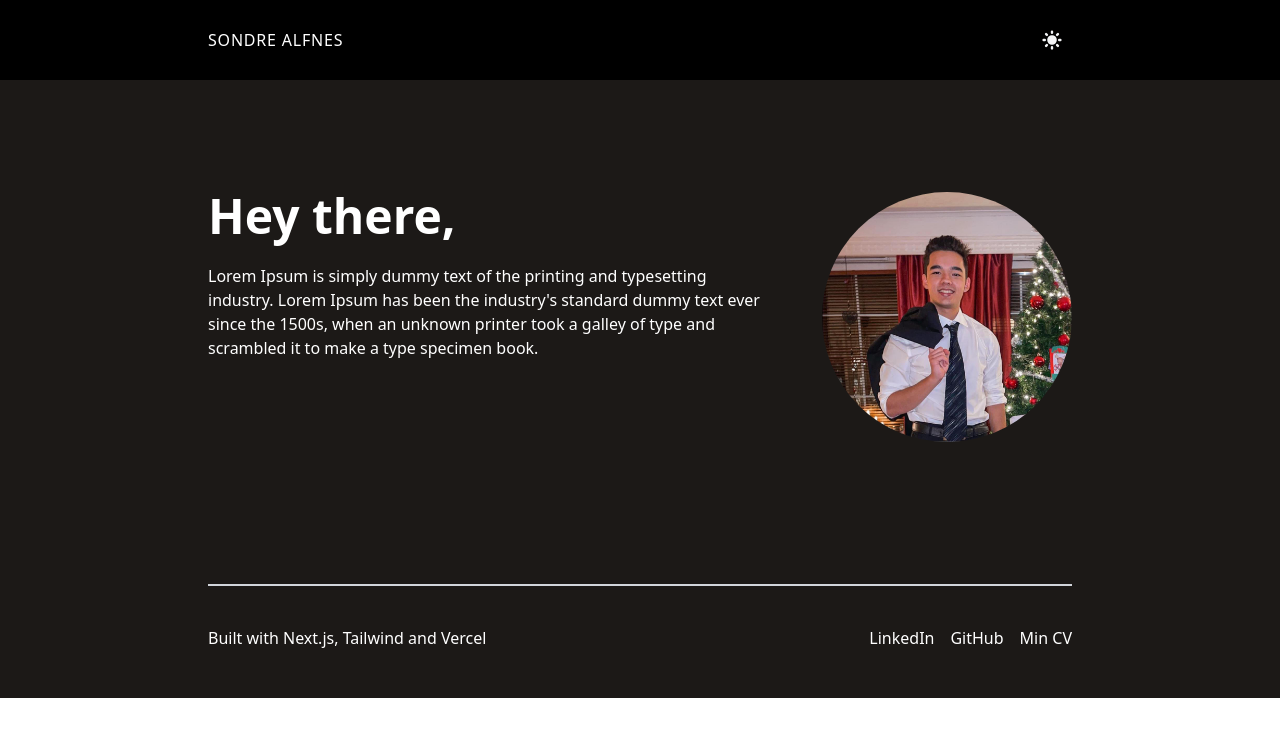
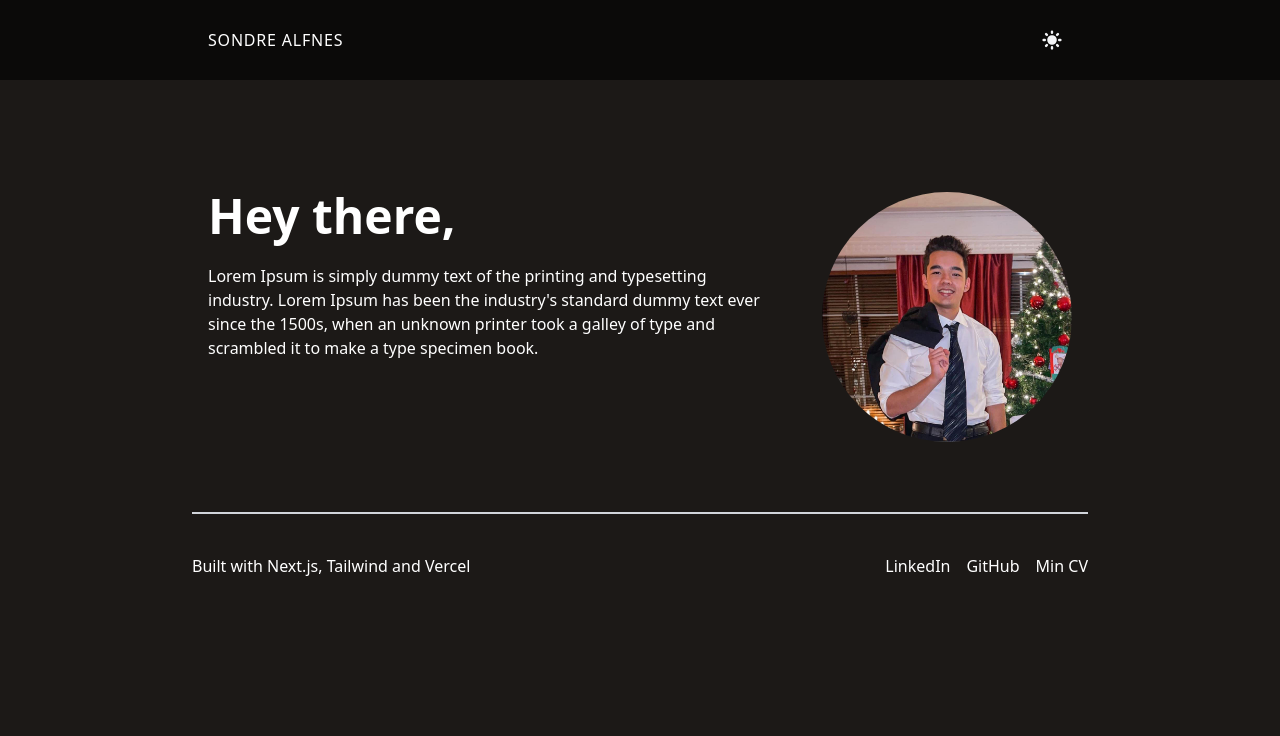
Before and after one commit to sondrealf/portfolio-side, a Next.js app: page / in a window 1280 px wide. Shown: the top 736 px of the page. Built offline with nearby package versions, Linux system fonts and the light colour scheme.

Commit message:
heightchange

```diff
--- a/components/Footer.tsx
+++ b/components/Footer.tsx
@@ -2,8 +2,8 @@ import React from "react";
 
 const Footer = () => {
     return (
-        <div className=" mt-12 lg:mt-18  sm:py-12 py-6">
-            <div className="max-w-4xl px-4 mx-auto text-white dark:text-gray-800">
+        <div className="py-6">
+            <div className="max-w-4xl  mx-auto text-white dark:text-gray-800">
                 <div className="pb-8 mb-2 border-t-2 border-gray-300 dark:border-white-300"></div>
                 <div className="flex flex-col justify-between lg:flex-row items-center">
                     <p>Built with Next.js, Tailwind and Vercel</p>
--- a/components/Navigation.tsx
+++ b/components/Navigation.tsx
@@ -4,7 +4,7 @@ import ThemeSwitch from "./ThemeSwitch"
 
 const Navigation = () => {
     return (
-            <div className="sticky top-0 z-20 py-2 bg-black md:py-6 md:mb-6 dark:bg-gray-200">
+            <div className="sticky top-0 z-20 py-2 bg-black md:py-6 md:mb-6 bg-opacity-60 dark:bg-gray-200">
                 <div className="container px-4 mx-auto lg:max-w-4xl flex items-center justify-between">
                     <Link href="/">
                         <a
--- a/pages/_app.tsx
+++ b/pages/_app.tsx
@@ -5,7 +5,7 @@ import type { AppProps } from 'next/app';
 
 function MyApp({ Component, pageProps }: AppProps) {
   return (
-      <div className="bg-stone-900 dark:bg-gray-100">
+      <div className="min-h-screen bg-stone-900 dark:bg-gray-100">
       <Navigation />
       <Component {...pageProps} />
       <Footer />
```
